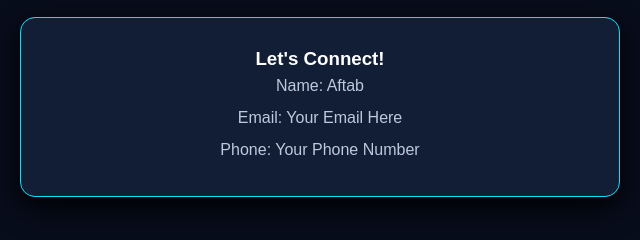
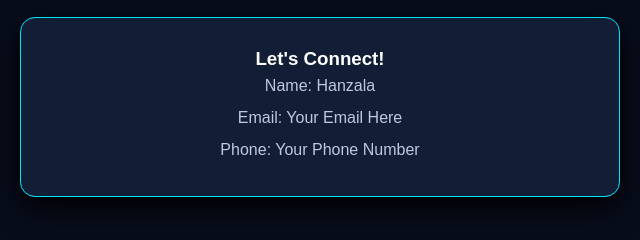
Before and after one commit to eishakhalid64-create/portfolio, a plain HTML site: page index.html in a window 1280 px wide. Shown: the part 2075-2315 px from the top of the page, 320-960 px from the left. Drawn offline with Linux system fonts and the light colour scheme.

Commit message:
Update index.html

```diff
--- a/index.html
+++ b/index.html
@@ -253,7 +253,7 @@ footer {
     <h2>Contact Me</h2>
     <div class="card">
         <h3>Let's Connect!</h3>
-        <p>Name: Aftab</p>
+        <p>Name: Hanzala</p>
         <p>Email: Your Email Here</p>
         <p>Phone: Your Phone Number</p>
     </div>
```
